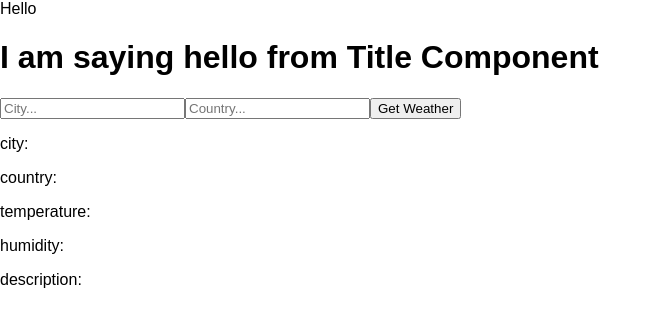
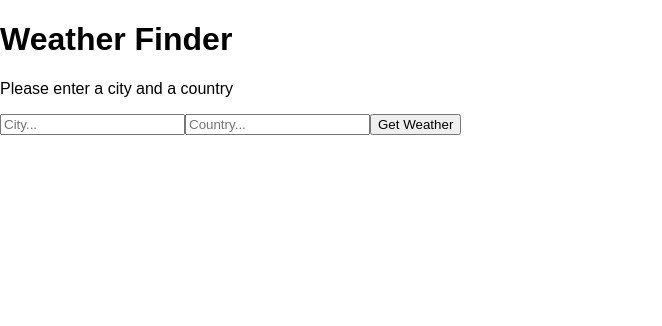
Before and after one commit to jocvegar/weather_application_react, a React (Create React App) app: page / in a window 1280 px wide. Shown: the top 326 px of the page, without its empty margins (0-662 px from the left). Built offline with nearby package versions, Linux system fonts and the light colour scheme.

Commit message:
Adds error warning and cleans code

```diff
--- a/src/App.js
+++ b/src/App.js
@@ -20,20 +20,10 @@
         e.preventDefault();
         const city = e.target.elements.city.value;
         const country = e.target.elements.country.value;
-        // try {
-        //     const API_CALL = await fetch(`http://api.openweathermap.org/data/2.5/weather?q=${city},${country}&appid=${API_KEY}&units=imperial`);
-        //     if (API_CALL.ok) {
-        //         const jsonResponse = await API_CALL.json();
-        //         console.log(jsonResponse);
-        //     }
-        //     throw new Error('Request Failed!');
-        // } catch (error) {
-        //     console.log(error);
-        // }
-
-        const API_CALL = await fetch(`http://api.openweathermap.org/data/2.5/weather?q=${city},${country}&appid=${API_KEY}&units=metric`);
+        try {
+            const API_CALL = await fetch(`http://api.openweathermap.org/data/2.5/weather?q=${city},${country}&appid=${API_KEY}&units=imperial`);
+            if (API_CALL.ok) {
                 const jsonResponse = await API_CALL.json();
-        console.log(jsonResponse);
 
                 this.setState({
                     temperature: jsonResponse.main.temp,
@@ -43,13 +33,28 @@
                     description: jsonResponse.weather[0].description,
                     error: ""
                 })
-
+            } else {
+                throw new Error('Request Failed!');
+            }
+        }   catch (error) {
+            // console.log(error);
+            this.setState({
+                temperature: undefined,
+                city: undefined,
+                country: undefined,
+                humidity: undefined,
+                description: undefined,
+                error: "Please enter a value!"
+            })
+        }
+        // const API_CALL = await fetch(`http://api.openweathermap.org/data/2.5/weather?q=${city},${country}&appid=${API_KEY}&units=imperial`);
+        // const jsonResponse = await API_CALL.json();
+        // console.log(jsonResponse);
     }
 
     render() {
         return(
             <div>
-                Hello
                 <Title />
                 <Form getWeather={this.getWeather}/>
                 <Weather
--- a/src/components/Form.js
+++ b/src/components/Form.js
@@ -1,15 +1,25 @@
 import React from 'react';
 
-class Form extends React.Component {
-	render() {
+// class Form extends React.Component {
+// 	render() {
+// 		return (
+// 			<form onSubmit={this.props.getWeather}>
+// 				<input type="text" name="city" placeholder="City..."/>
+// 				<input type="text" name="country" placeholder="Country..."/>
+// 				<button>Get Weather</button>
+// 			</form>
+// 		);
+// 	}
+// }
+
+const Form = (props) => {
 	return (
-			<form onSubmit={this.props.getWeather}>
+		<form onSubmit={props.getWeather}>
 			<input type="text" name="city" placeholder="City..."/>
 			<input type="text" name="country" placeholder="Country..."/>
 			<button>Get Weather</button>
 		</form>
 	);
 }
-}
 
 export default Form;
--- a/src/components/Title.js
+++ b/src/components/Title.js
@@ -1,13 +1,22 @@
 import React from 'react';
 
-class Title extends React.Component {
-	render() {
-		return (
-			<div>
-				<h1>I am saying hello from Title Component</h1>
-			</div>
-		);
-	}
-}
+// class Title extends React.Component {
+// 	render() {
+// 		return (
+// 			<div>
+// 				<h1>Weather Finder</h1>
+// 			</div>
+// 		);
+// 	}
+// }
+
+// when returning a single div we can get rid of the return statement!s
+
+const Title = () => (
+	<div>
+		<h1>Weather Finder</h1>
+		<p>Please enter a city and a country</p>
+	</div>
+);
 
 export default Title;
--- a/src/components/Weather.js
+++ b/src/components/Weather.js
@@ -4,11 +4,11 @@
 	render() {
 		return (
 			<div>
-				<p>city: {this.props.city}</p>
-				<p>country: {this.props.country}</p>
-				<p>temperature: {this.props.temperature}</p>
-				<p>humidity: {this.props.humidity}</p>
-				<p>description: {this.props.description}</p>
+				{this.props.city && this.props.country && <p>Location: {this.props.city}, {this.props.country}</p>}
+				{this.props.temperature && <p>Temperature: {this.props.temperature}</p>}
+				{this.props.humidity && <p>Humidity: {this.props.humidity}</p>}
+				{this.props.description && <p>Conditions: {this.props.description}</p>}
+				{this.props.error && <p>{this.props.error}</p>}
 			</div>
 		);
 	}
```
Lines whose indentation alone changed are shown as unchanged.
